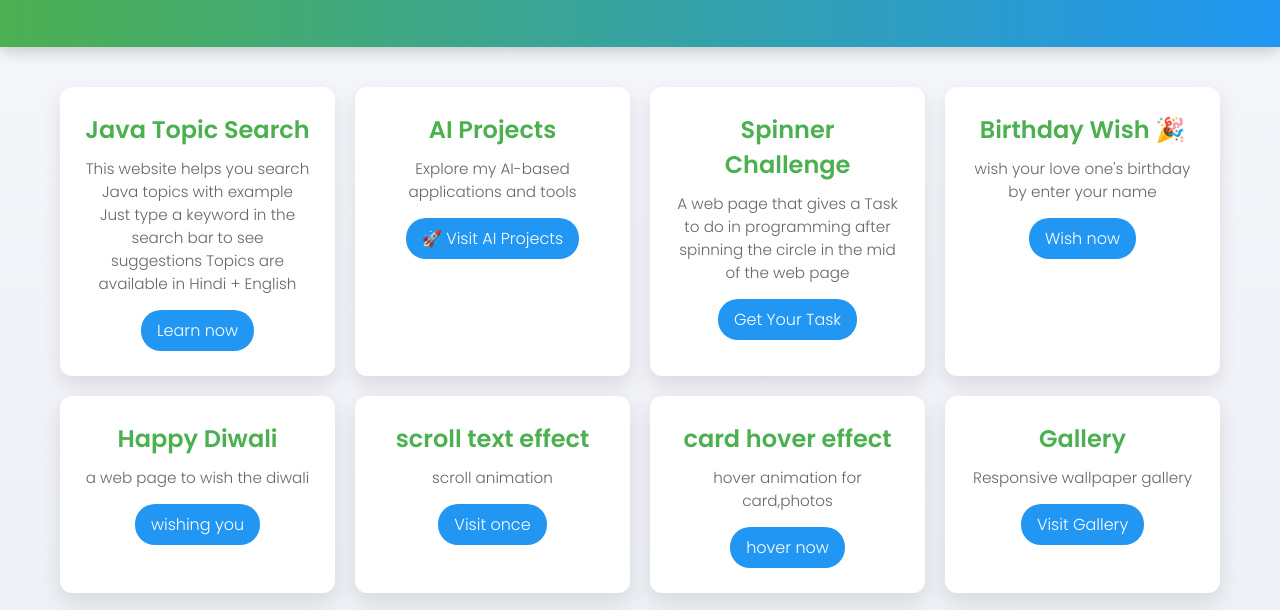
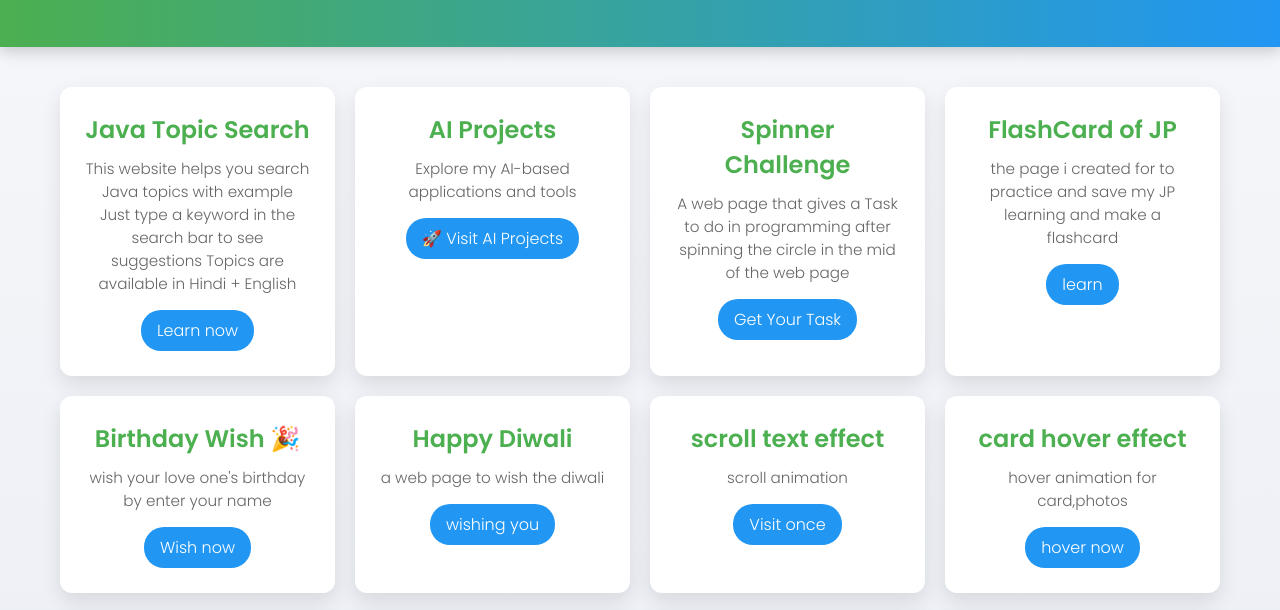
Before and after one commit to anmolchandel944/all-page-link, a plain HTML site: page index.html in a window 1280 px wide. Shown: the part 149-759 px from the top of the page. Drawn offline with Linux system fonts and the light colour scheme.

Commit message:
Add new projects and update existing content in index.html

```diff
--- a/index.html
+++ b/index.html
@@ -32,10 +32,23 @@
         </div>
 
 
+
+
         <div class="box">
             <h2> Spinner Challenge </h2>
             <p>A web page that gives a Task to do in programming after spinning the circle in the mid of the web page   </p>
             <a href=" https://anmolchandel944.github.io/-Spinner-Challenge/ " target="_blank"> Get Your Task </a>
+        </div>
+
+
+
+
+
+
+        <div class="box">
+            <h2> FlashCard of JP </h2>
+            <p> the page i created for to practice and save my JP learning  and make a flashcard   </p>
+            <a href="  https://anmolchandel944.github.io/fleshcard-of-JP/ " target="_blank"> learn </a>
         </div>
 
 
```
